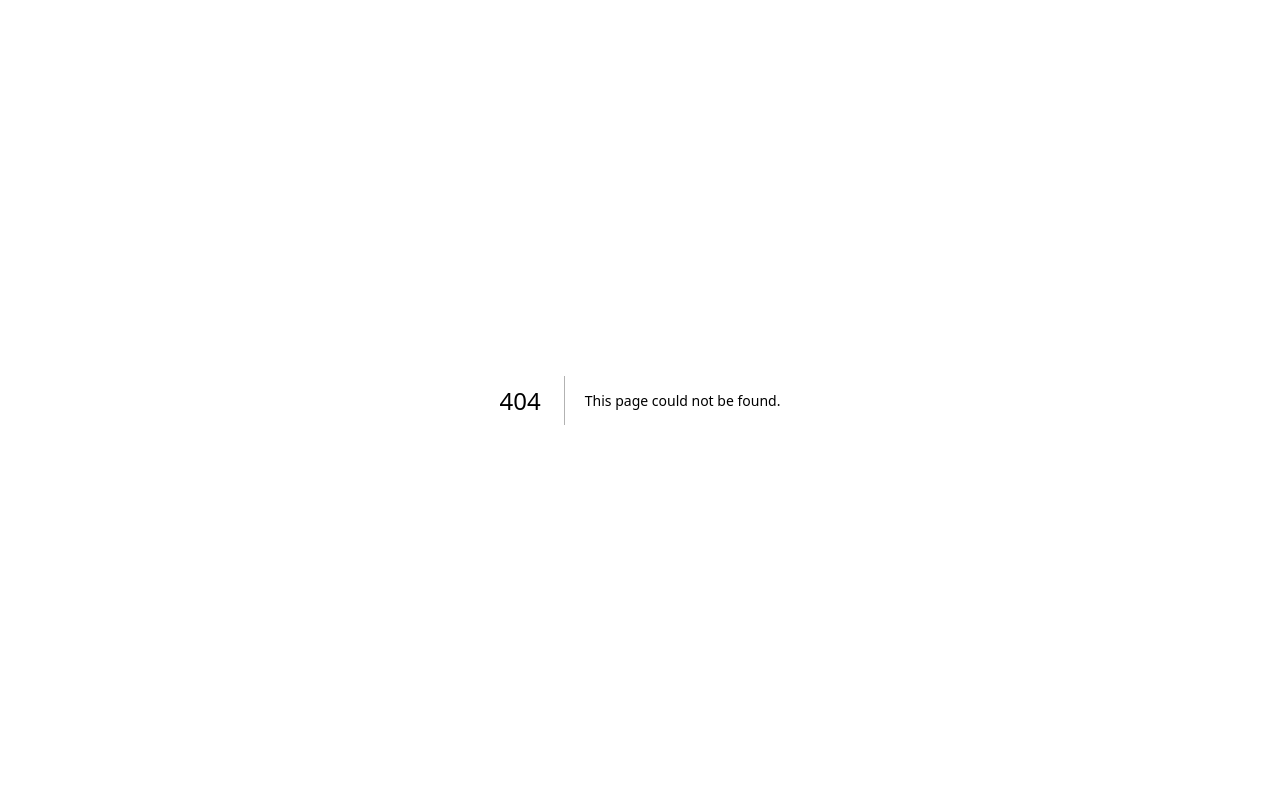
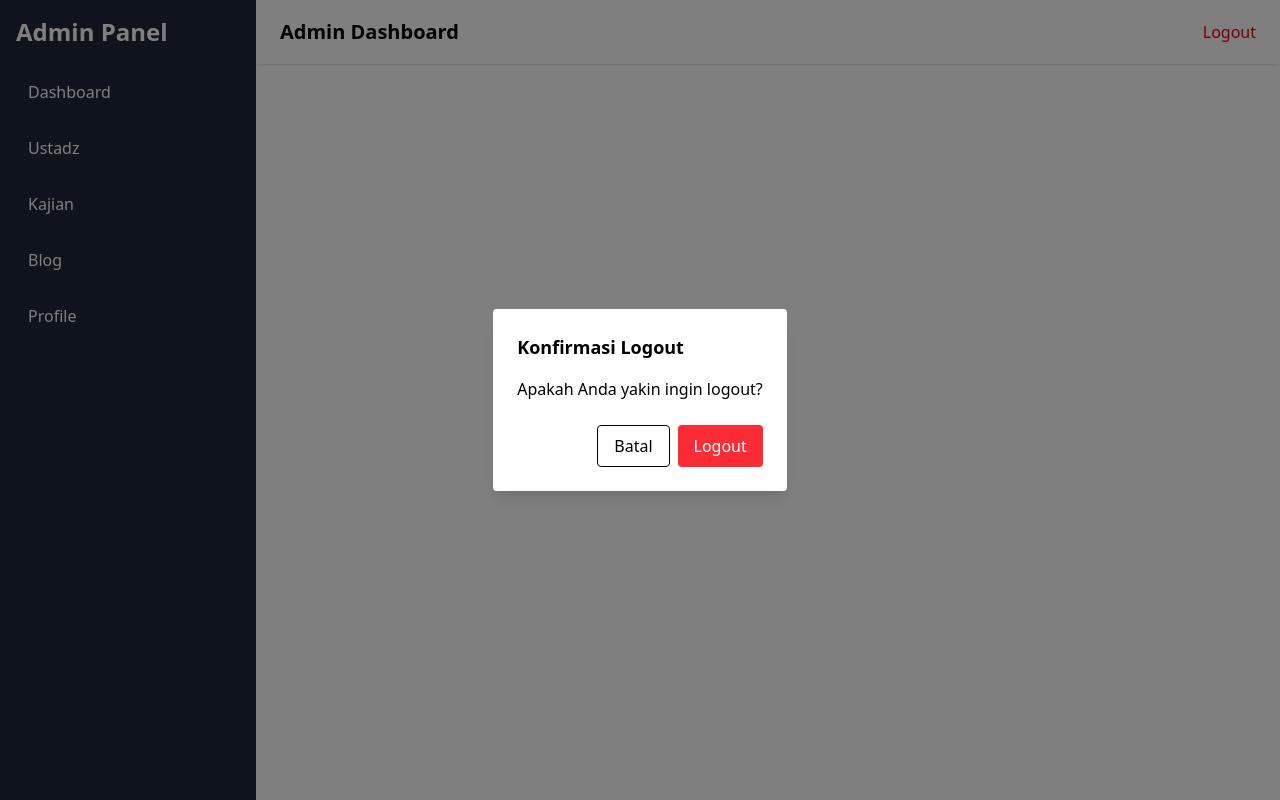
Before and after one commit to mhmdramadhan/website-kajian, a Next.js app in the folder kajian-frontend/: page /admin/logout/confirm in a window 1280 px wide. Before the commit this address had no page. Built offline with nearby package versions, Linux system fonts and the light colour scheme; no server answers; sample sign-in values are in the browser's storage.

Commit message:
feat: implement modal for logout confirmation and update AdminPageLayout to include modal prop

```diff
--- /dev/null
+++ b/kajian-frontend/app/admin/(admin-page)/@modal/default.js
@@ -0,0 +1,3 @@
+export default function ModalDefault() {
+    return null; // tidak ada apa-apa saat tidak ada modal aktif
+}
--- a/kajian-frontend/app/admin/(admin-page)/layout.js
+++ b/kajian-frontend/app/admin/(admin-page)/layout.js
@@ -4,7 +4,7 @@ import { redirect } from "next/navigation";
 import AdminSidebar from '@/components/AdminSidebar';
 import AdminHeader from '@/components/AdminHeader';
 
-export default async function AdminLayout({ children }) {
+export default async function AdminPageLayout({ children, modal }) {
     const session = await getServerSession(authOptions);
 
     if (!session) {
@@ -18,6 +18,7 @@ export default async function AdminLayout({ children }) {
                 <AdminHeader />
                 <main className="mt-16 p-6">{children}</main>
             </div>
+            {modal}
         </div>
     );
 }
--- /dev/null
+++ b/kajian-frontend/app/admin/(admin-page)/logout/confirm/page.js
@@ -0,0 +1,33 @@
+"use client";
+
+import { signOut } from "next-auth/react";
+import { useRouter } from "next/navigation";
+
+export default function LogoutConfirmModal() {
+    const router = useRouter();
+
+    const handleLogout = async () => {
+        await signOut({ callbackUrl: "/admin/login" });
+    };
+
+    const handleCancel = () => {
+        router.back(); // tutup modal
+    };
+
+    return (
+        <div className="fixed inset-0 flex items-center justify-center bg-black/50 z-50">
+            <div className="bg-white p-6 rounded shadow-lg">
+                <h2 className="text-lg font-bold mb-4">Konfirmasi Logout</h2>
+                <p className="mb-6">Apakah Anda yakin ingin logout?</p>
+                <div className="flex justify-end gap-2">
+                    <button onClick={handleCancel} className="px-4 py-2 border rounded">
+                        Batal
+                    </button>
+                    <button onClick={handleLogout} className="px-4 py-2 bg-red-500 text-white rounded">
+                        Logout
+                    </button>
+                </div>
+            </div>
+        </div>
+    );
+}
--- a/kajian-frontend/components/AdminHeader.jsx
+++ b/kajian-frontend/components/AdminHeader.jsx
@@ -1,17 +1,14 @@
 'use client'
-// import { logout } from '@/utils/logout'; // nanti kita bikin
-import { signOut } from "next-auth/react";
+import { useRouter } from "next/navigation";
 
 export default function AdminHeader() {
 
-    function logout() {
-        signOut({ callbackUrl: '/admin/login' });
-    }
+    const router = useRouter();
 
     return (
         <header className="h-16 bg-white shadow px-6 flex items-center justify-between fixed left-64 right-0 top-0 z-10">
             <h1 className="text-xl font-semibold">Admin Dashboard</h1>
-            <button onClick={logout} className="text-red-600 font-medium hover:underline">
+            <button onClick={() => router.push("/admin/logout/confirm")} className="text-red-600 font-medium hover:underline">
                 Logout
             </button>
         </header>
```
